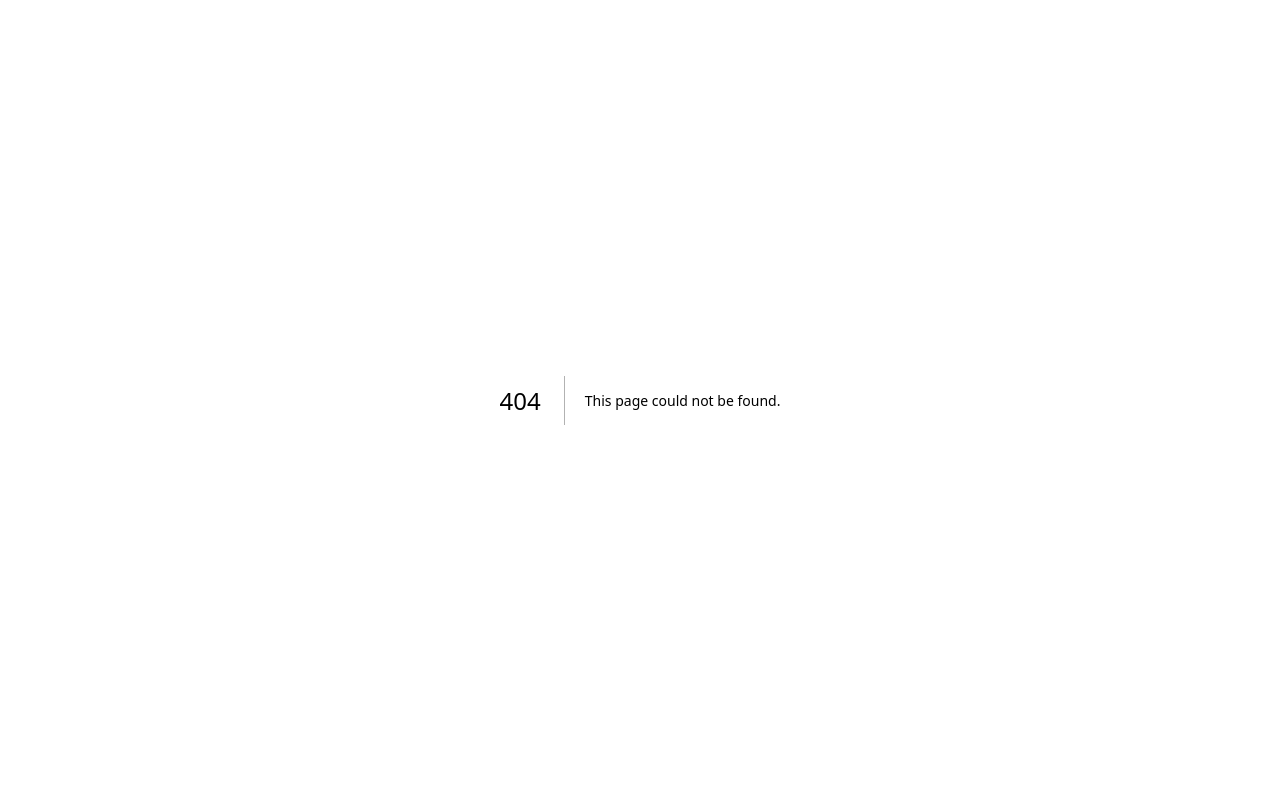
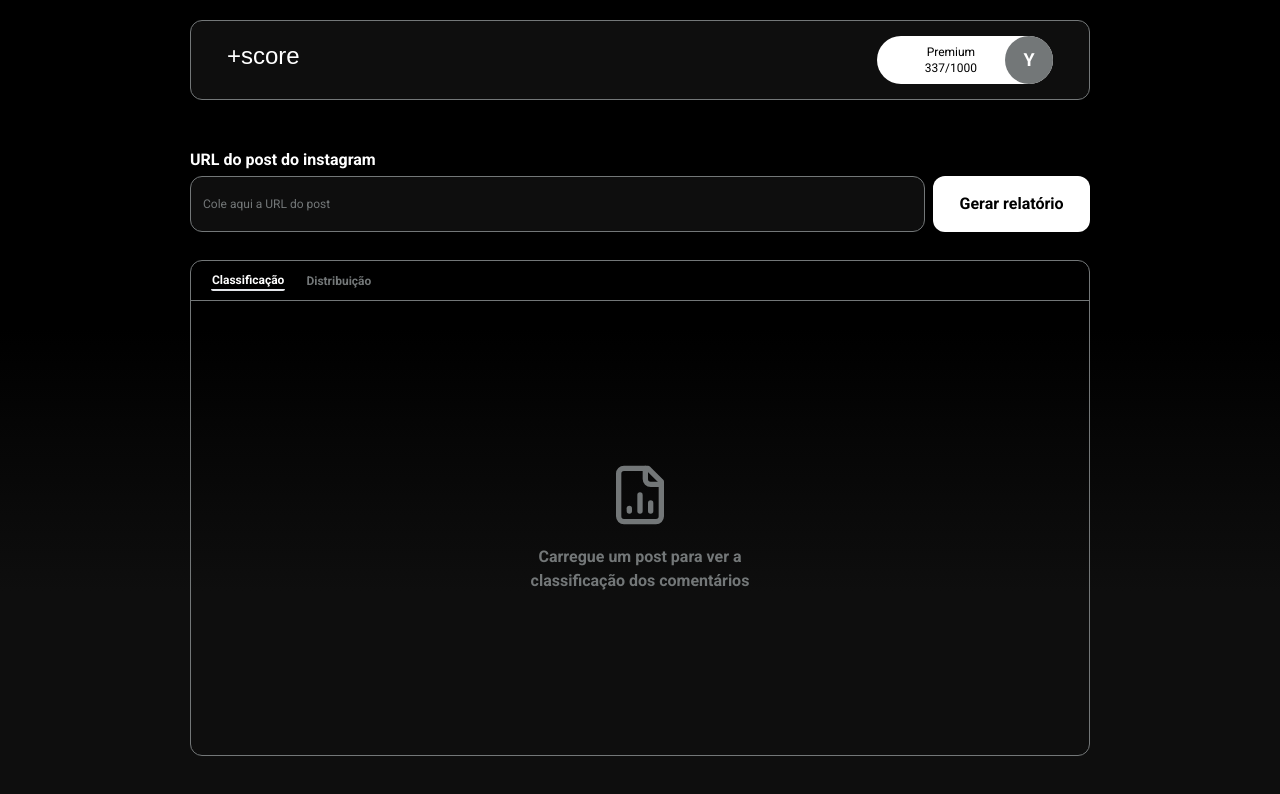
Before and after one commit to yure07/more-score, a Next.js app: page /dashboard in a window 1280 px wide. Before the commit this address had no page. Shown: the top 794 px of the page. Built offline with nearby package versions, Linux system fonts and the light colour scheme; a web font is replaced by a local one.

Commit message:
feat page dashboard

```diff
--- /dev/null
+++ b/src/app/dashboard/page.tsx
@@ -0,0 +1,72 @@
+"use client"
+import { Header } from "@/components/Header"
+import { FileChartColumn, ChartPie } from "lucide-react"
+import { useState } from "react"
+
+const Dashboard = () => {
+  const [tableActive, setTableActive] = useState<number>(1)
+
+  return(
+    <section className="flex flex-col items-center py-5 gap-12 h-screen">
+      <Header planUser="Premium" credits="337/1000"/>
+      <section className="flex flex-col w-4/5 h-4/5 lg:w-[900px]">
+        <form className="flex flex-row md:gap-2">
+          <div className="flex flex-col w-2/3 md:w-full">
+            <label htmlFor="url" className="text-white font-bold text-sm md:text-base">URL do post do instagram</label>
+            <input
+              type="text"
+              name="url"
+              className="bg-[#0E0E0E] w-full h-10 rounded-xl border border-[#737778] mt-1 text-xs px-3 text-white placeholder:text-[#737778] md:h-14"
+              placeholder="Cole aqui a URL do post"
+            />
+          </div>
+          <button
+            type="submit"
+            className="bg-white h-10 self-end ml-auto rounded-xl text-xs w-[30%] md:w-48 md:h-14 md:text-base font-bold">
+            Gerar relatório
+          </button>
+        </form>
+        <div className="w-full h-full mt-7 rounded-xl border border-[#737778]">
+          <table className="flex flex-col min-w-full h-full table-auto">
+            <thead className='flex w-full justify-center items-center'>
+              <tr className='flex items-center w-full border-b border-[#737778] h-10 text-white text-xs px-5 gap-5'>
+                <th className={`${tableActive === 1 ? 'border-b-2 rounded-sm' : 'text-[#737778]'}`}>
+                  <button type="button" onClick={() => setTableActive(1)}>
+                    Classificação
+                  </button>
+                </th>
+                <th className={`${tableActive === 2 ? 'border-b-2 rounded-sm' : 'text-[#737778]'}`}>
+                  <button type="button" onClick={() => setTableActive(2)}>
+                    Distribuição
+                  </button>
+                </th>
+              </tr>
+            </thead>
+            <tbody className="flex h-full text-white">
+
+              {tableActive === 1 ? (
+                <tr className="w-full flex flex-col text-[#737778] items-center self-center gap-4 font-bold">
+                  <td>
+                    <FileChartColumn className="w-16 h-16"/>
+                  </td>
+                  <td className="text-center w-56">Carregue um post para ver a classificação dos comentários</td>
+                </tr>
+
+              ) : (
+                <tr className="w-full flex flex-col text-[#737778] items-center self-center gap-4 font-bold">
+                  <td>
+                    <ChartPie className="w-16 h-16"/>
+                  </td>
+                  <td className="text-center w-56">Carregue um post para ver a distribuição das emoções</td>
+                </tr>
+              )}
+
+            </tbody>
+          </table>
+        </div>
+      </section>
+    </section>
+  )
+}
+
+export default Dashboard
--- a/src/app/plans/page.tsx
+++ b/src/app/plans/page.tsx
@@ -1,5 +1,6 @@
 import { Header } from "@/components/Header"
 import { CircleCheck, CircleDollarSign, ClockArrowUp, Crown } from "lucide-react"
+import Link from "next/link"
 
 const Plans = () => {
   return(
@@ -49,7 +50,7 @@ const Plans = () => {
           <span className="flex items-center gap-2 mt-auto text-sm">
             <CircleCheck size={16}/>  1000 análises mensais
           </span>
-          <button type="button" className="w-full h-10 rounded-xl mt-auto bg-white text-black cursor-pointer hover:opacity-75">Escolher</button>
+          <Link href='/dashboard' className="flex items-center justify-center w-full h-10 rounded-xl mt-auto bg-white text-black cursor-pointer hover:opacity-75">Escolher</Link>
         </div>
       </section>
       </section>
--- a/src/components/Header/index.tsx
+++ b/src/components/Header/index.tsx
@@ -10,14 +10,15 @@ export const Header = ({ planUser, credits }: HeaderProps) => {
       <header className="flex flex-row items-center justify-between w-4/5 h-16 px-4 bg-[#0E0E0E] rounded-xl border border-[#737778] md:h-20 md:px-9 lg:w-[900px]">
         <span className={`${agbalumo.className} text-white -mt-2 md:text-2xl`}>+score</span>
         <div className="flex flex-row items-center w-36 h-10 rounded-3xl bg-white text-xs md:w-44 md:h-12">
-          <span className="ml-auto">
-            {planUser}
-          </span>
-          {credits && (
+          {credits ? (
             <div className="flex flex-col items-center ml-auto">
               <span>{planUser}</span>
               <span>{credits}</span>
             </div>
+          ) : (
+            <span className="ml-auto">
+              {planUser}
+            </span>
           )}
           <div className="flex items-center justify-center w-10 h-10 bg-[#737778] rounded-full ml-5 md:w-12 md:h-12 md:text-lg md:font-bold md:ml-7 text-white">Y</div>
         </div>
```
